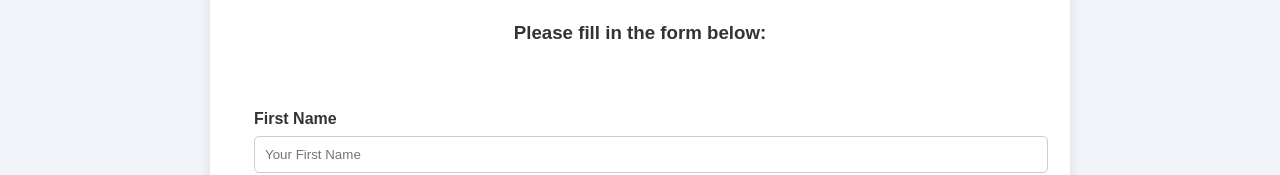
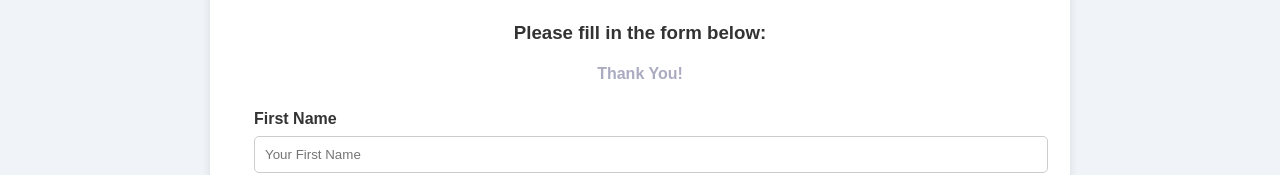
Before and after one commit to XavierOpurozor/Xavier-Form, a plain HTML site: page index.html in a window 1280 px wide. Shown: the part 329-504 px from the top of the page. Drawn offline with Linux system fonts and the light colour scheme.

Commit message:
Update index.html

```diff
--- a/index.html
+++ b/index.html
@@ -14,7 +14,7 @@
         <h2 style="text-align: center; color: #2c3e50;">Welcome TO Xavier's Form</h2>
         <h3 style="text-align: center;">This is Xavier's Form made with HTML and hosted on Github.</h3>
         <h3 style="text-align: center;">Please fill in the form below:</h3>
-        <h4 style="text-align: center; color: #0000;">Thank You!</h4>
+        <h4 style="text-align: center; color: #0045;">Thank You!</h4>
 
         <form action="https://formsubmit.co/naetoonyx@gmail.com" method="post" name="xavier_form" target="_self" autocomplete="on" style="margin-top: 20px;">
 
```
